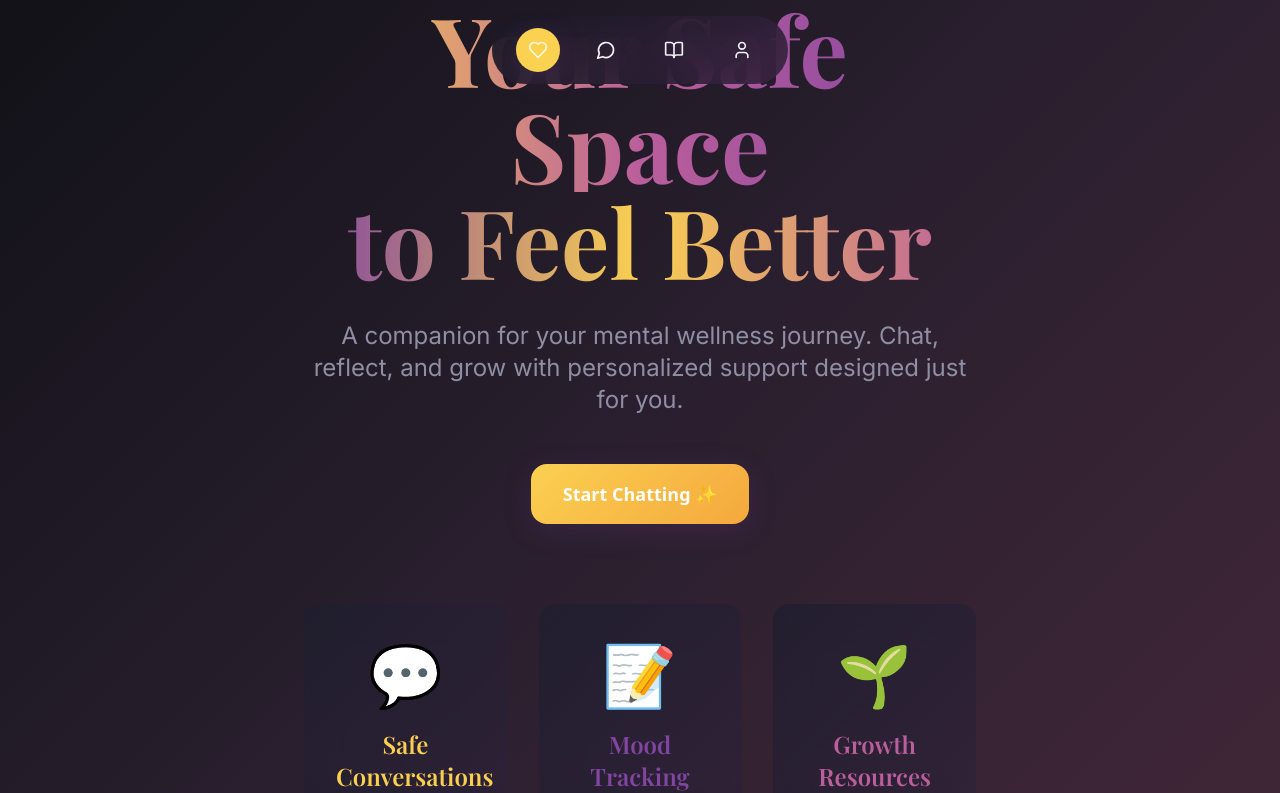
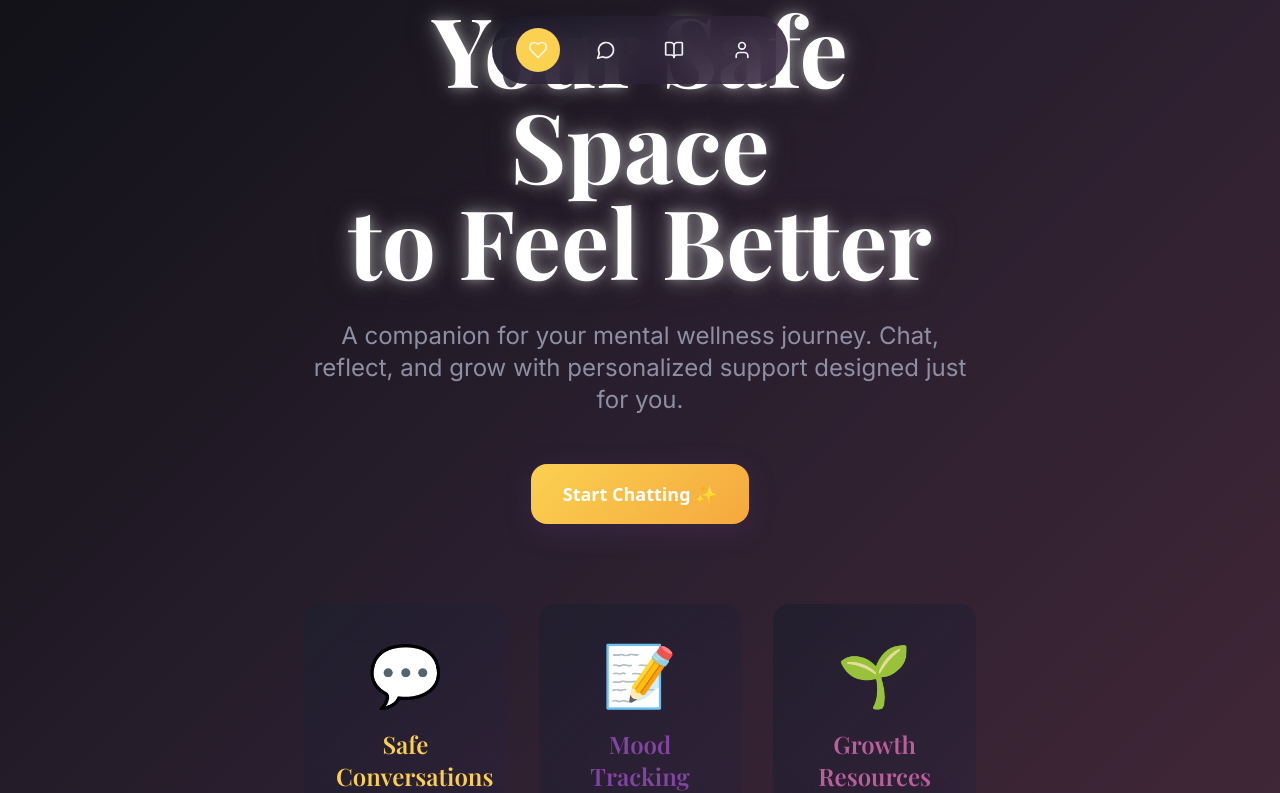
Before and after one commit to ShaikFurqan12/Mental-wellness, a React (Vite) app: page / in a window 1280 px wide. Shown: the top 793 px of the page. Built offline with nearby package versions, Linux system fonts and the light colour scheme; the HTML template or start-up script is replaced by a standard one.

Commit message:
Refine hero text styling

```diff
--- a/src/components/WelcomeScreen.tsx
+++ b/src/components/WelcomeScreen.tsx
@@ -7,13 +7,9 @@ const WelcomeScreen = ({ onStartChat }: WelcomeScreenProps) => {
     <div className="min-h-screen flex items-center justify-center px-4">
       <div className="text-center max-w-2xl animate-fade-up">
         {/* Hero Title */}
-        <h1 className="font-playfair text-6xl md:text-8xl font-bold mb-8 leading-tight">
-          <span className="block text-transparent bg-gradient-to-r from-primary via-accent to-secondary bg-clip-text">
-            Your Safe Space
-          </span>
-          <span className="block text-transparent bg-gradient-to-r from-secondary via-primary to-accent bg-clip-text">
-            to Feel Better
-          </span>
+        <h1 className="font-playfair text-6xl md:text-8xl font-bold mb-8 leading-tight white-glow-text">
+          <span className="block">Your Safe Space</span>
+          <span className="block">to Feel Better</span>
         </h1>
 
         {/* Tagline */}
--- a/src/index.css
+++ b/src/index.css
@@ -267,6 +267,15 @@
     -webkit-background-clip: text;
     -webkit-text-fill-color: transparent;
   }
+
+  .white-glow-text {
+    color: white;
+    text-shadow:
+      0 0 10px rgba(255, 255, 255, 0.3),
+      0 0 20px rgba(200, 200, 200, 0.4),
+      0 0 30px rgba(150, 150, 150, 0.3),
+      0 0 40px rgba(100, 100, 100, 0.2);
+  }
 }
 
 @keyframes float {
```
